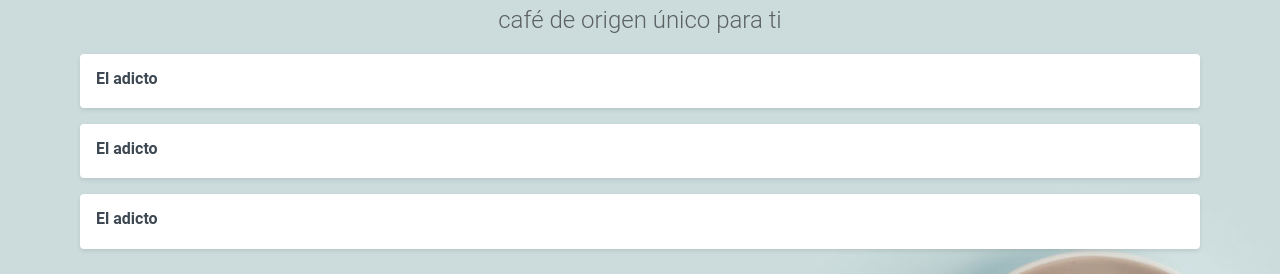
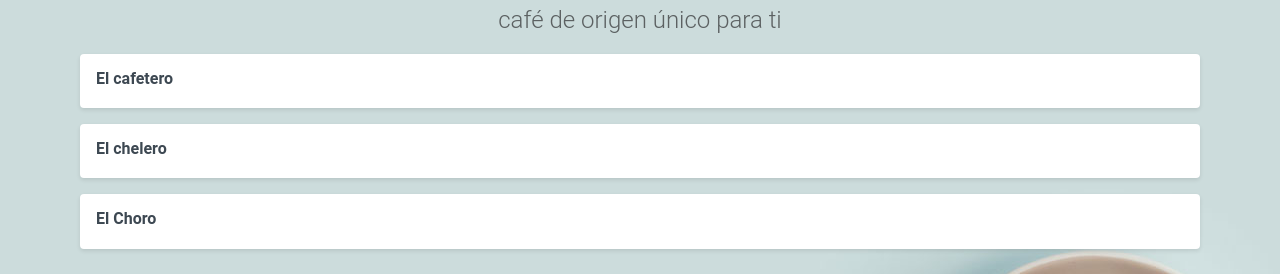
Before and after one commit to YahirArboleya/DADM-2024, a Vue app: page / in a window 1280 px wide. Shown: the part 176-450 px from the top of the page. Built offline with nearby package versions, Linux system fonts and the light colour scheme.

Commit message:
FEAT: ⭐Property

```diff
--- a/src/App.vue
+++ b/src/App.vue
@@ -1,5 +1,7 @@
 <script setup>
+  import { ref } from 'vue';
   import planItem from './components/plan-item.vue';
+  const plans = ref(['El cafetero', 'El chelero', 'El Choro']);
 </script>
 
 <template>
@@ -18,9 +20,7 @@
     </h2>
 
     <div class="plans">
-      <planItem></planItem>
-      <planItem></planItem>
-      <planItem></planItem>
+      <planItem  v-for = "plan in plans" :key="plan" :name="plan"></planItem>
     </div>
   </div>
 </template>
--- a/src/components/plan-item.vue
+++ b/src/components/plan-item.vue
@@ -2,13 +2,23 @@
   <div class="plan">
     <div class="description">
       <span class="title">
-        El adicto
+        {{ name }}
       </span>
     </div>
   </div>
 </template>
 
 <script setup>
+  //usando un macro
+  //defenir las props
+  //defineProps(['name','planIcon']);
+  defineProps({
+    name: {
+      type: String,
+      required: true
+    }
+  })
+
 
 </script>
 
```
